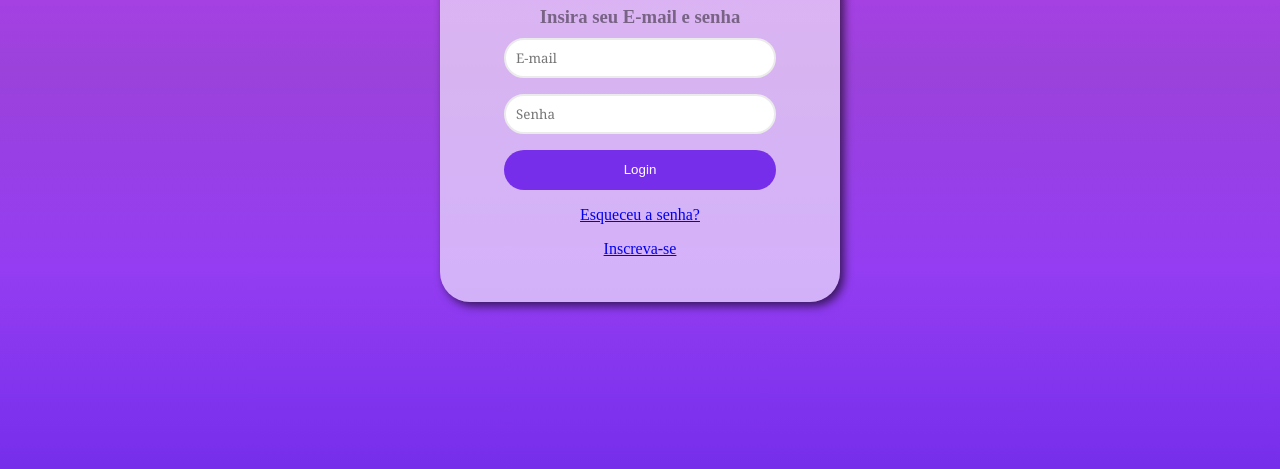
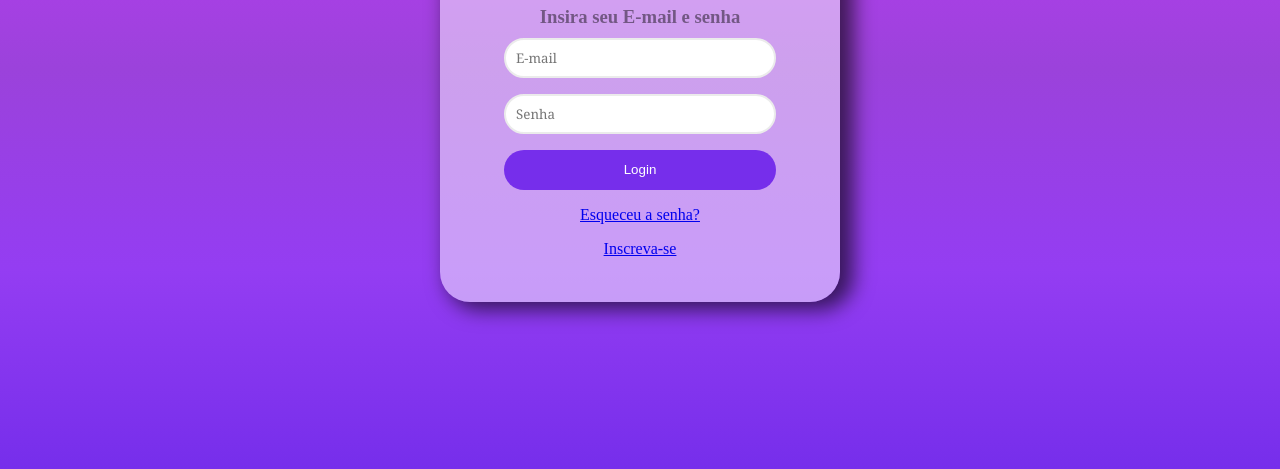
Before and after one commit to josantanareal/pagina-login, a plain HTML site: page index.html in a window 1280 px wide. Shown: the part 331-800 px from the top of the page. Drawn offline with Linux system fonts and the light colour scheme.

Commit message:
Update style.css

```diff
--- a/style/style.css
+++ b/style/style.css
@@ -33,11 +33,11 @@ body {
     z-index: 3;
     width: 100%;
     margin: 0px 20px;
-    background-color: rgba(255, 255, 255, 0.603);
+    background-color: rgba(255, 255, 255, 0.493);
     margin: auto;
     padding: 70px 30px 44px;
     border-radius: 30px;
-    box-shadow: rgba(0, 0, 0, 0.616) 4px 4px 10px;
+    box-shadow: rgba(0, 0, 0, 0.616) 10px 4px 20px 4px;
 }
 
 .login-form {
```
